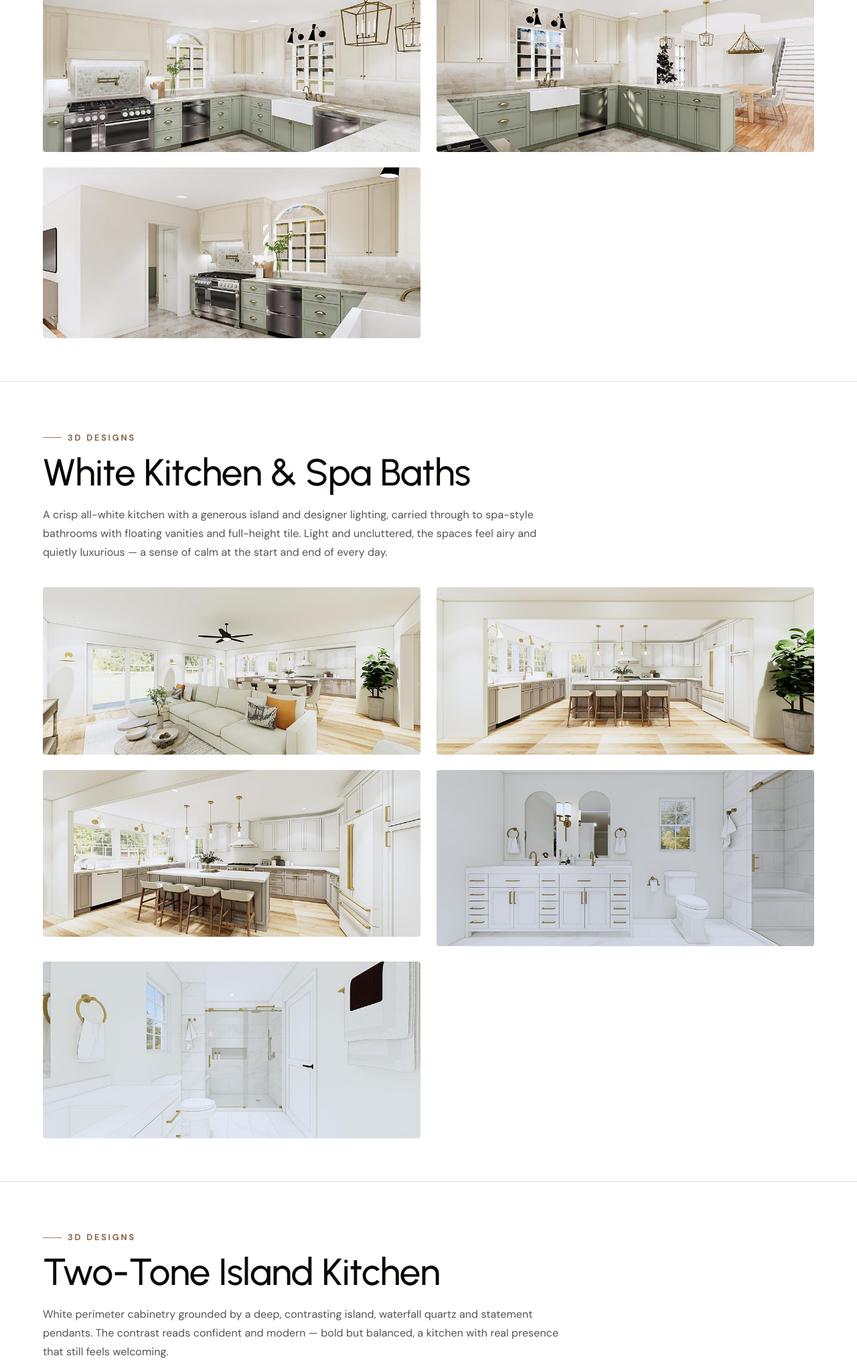
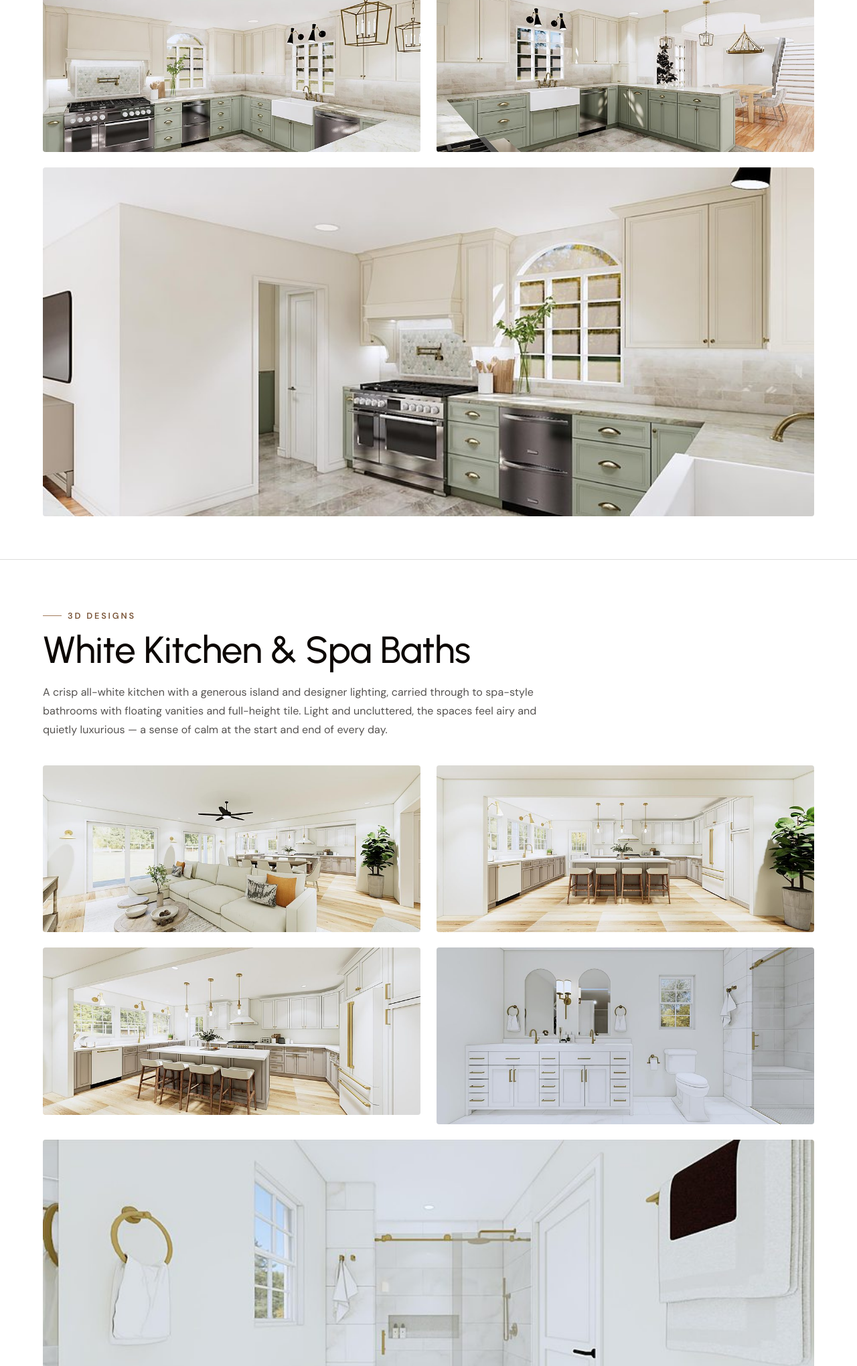
Before and after one commit to hugohernandezv/dfc-home-improvement, a PHP site: page /portfolio-3d.html in a window 1280 px wide. Shown: the part 734-2774 px from the top of the page at 67% size. Run offline with PHP 8.4, Linux system fonts and the light colour scheme.

Commit message:
Portfolio: odd/last photo in a project group spans full-width (cleaner 3-photo layout)
Co-Authored-By: Claude Opus 4.8 (1M context) <noreply@anthropic.com>

```diff
--- a/assets/css/styles.css
+++ b/assets/css/styles.css
@@ -404,6 +404,7 @@ body.menu-open { overflow: hidden; }
 .proj-head .proj-desc { color: var(--ink-soft); font-size: clamp(1rem,1.2vw,1.14rem); line-height: 1.75; }
 .proj-grid { display: grid; grid-template-columns: repeat(2,1fr); gap: clamp(14px,1.8vw,24px); align-items: start; }
 .proj-grid figure { margin: 0; position: relative; overflow: hidden; border-radius: 4px; cursor: zoom-in; }
+.proj-grid figure:last-child:nth-child(odd) { grid-column: 1 / -1; }
 .proj-grid figure img { width: 100%; height: auto; display: block; transition: transform .6s var(--ease); }
 .proj-grid figure:hover img { transform: scale(1.03); }
 .proj-grid .g-zoom { position: absolute; top: 14px; right: 14px; width: 38px; height: 38px; border-radius: 999px; background: rgba(255,255,255,.92); display: flex; align-items: center; justify-content: center; color: var(--ink); opacity: 0; transform: scale(.85); transition: opacity .3s, transform .3s; }
```
